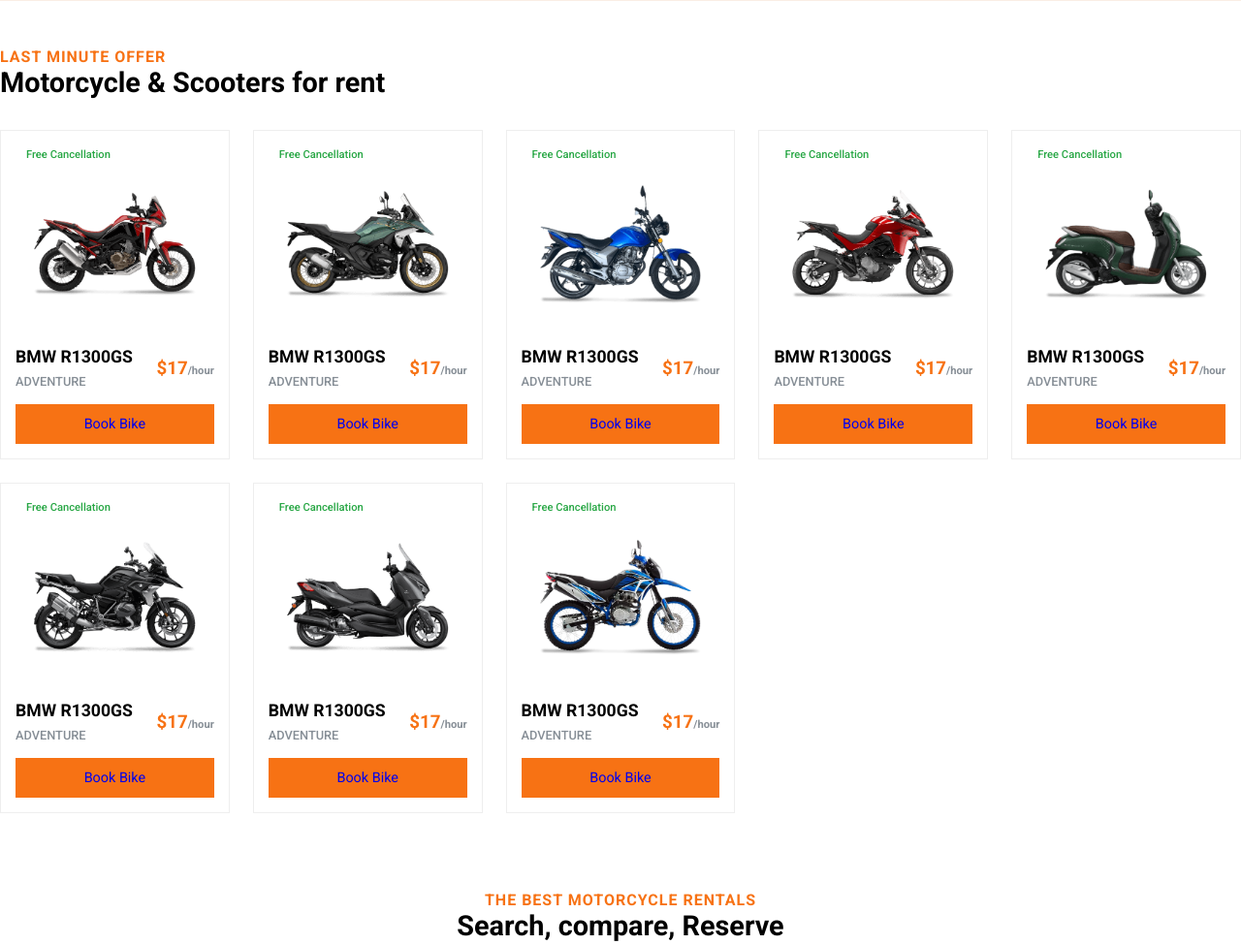
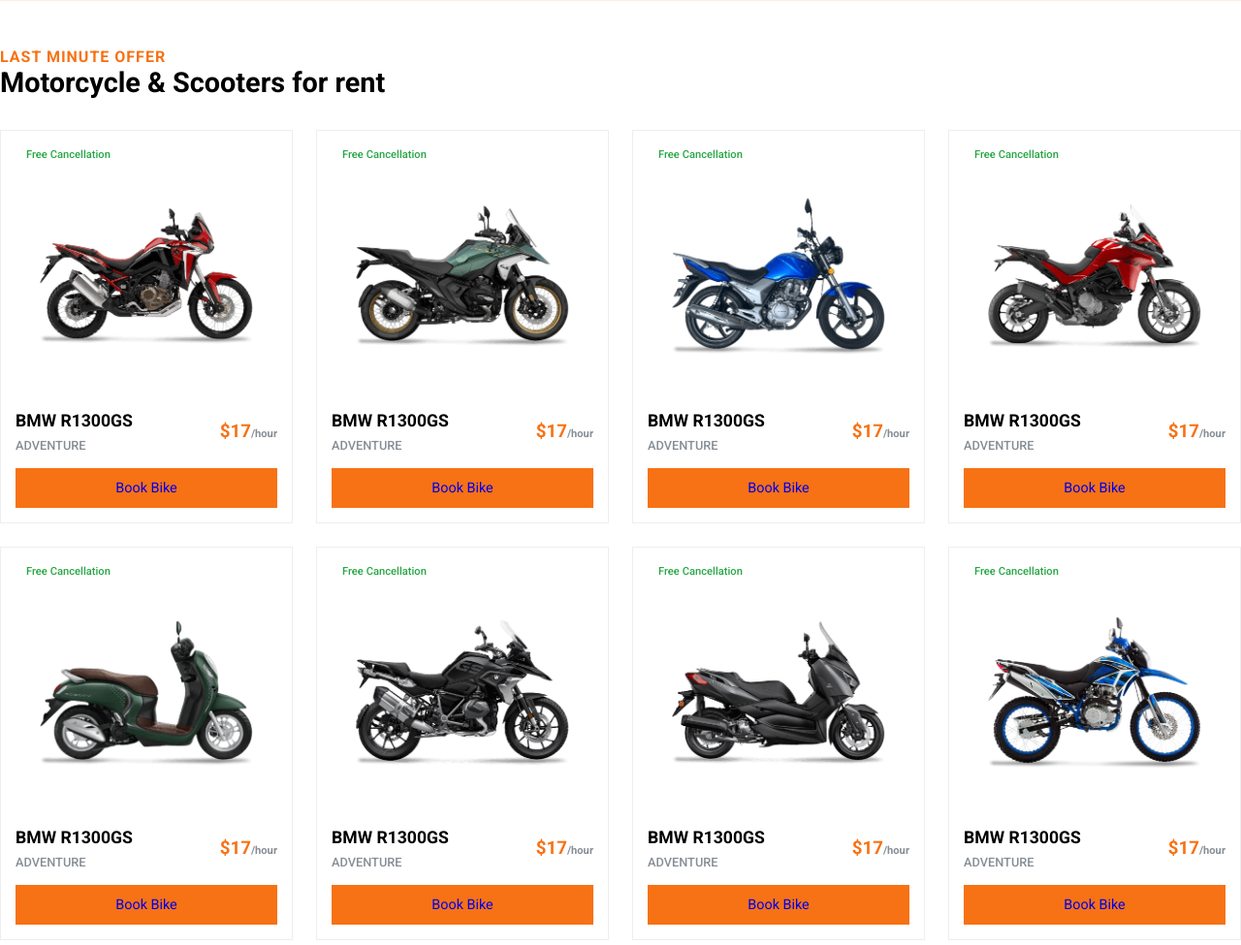
Before and after one commit to Dealer-09/Web, a plain HTML site: page index.html in a window 1280 px wide. Shown: the part 700-1675 px from the top of the page at 97% size. Drawn offline with nearby package versions, Linux system fonts and the light colour scheme.

Commit message:
layout changed

```diff
--- a/css/style.css
+++ b/css/style.css
@@ -287,7 +287,7 @@
 
 .bikes-content {
     display: grid;
-    grid-template-columns: repeat(auto-fill, minmax(200px, 1fr));
+    grid-template-columns: repeat(4, 1fr);
     gap: 1.5rem;
 }
 
```
